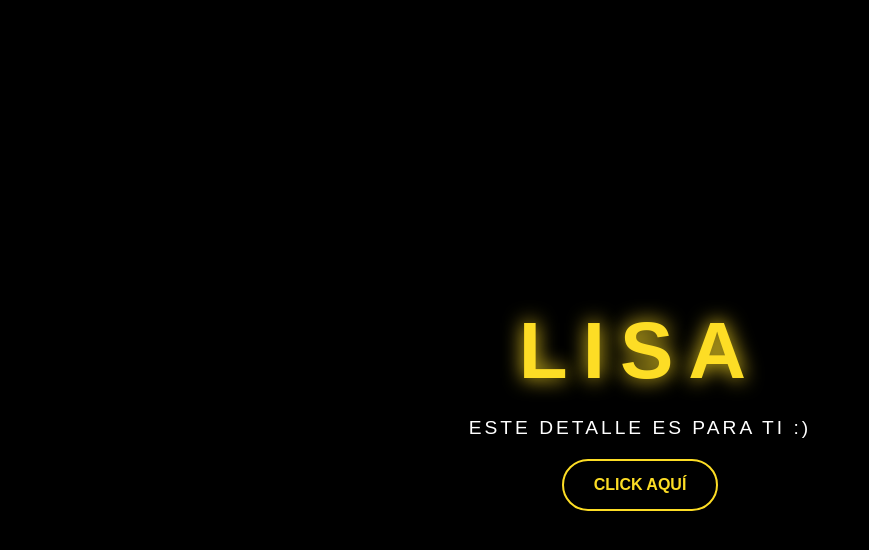
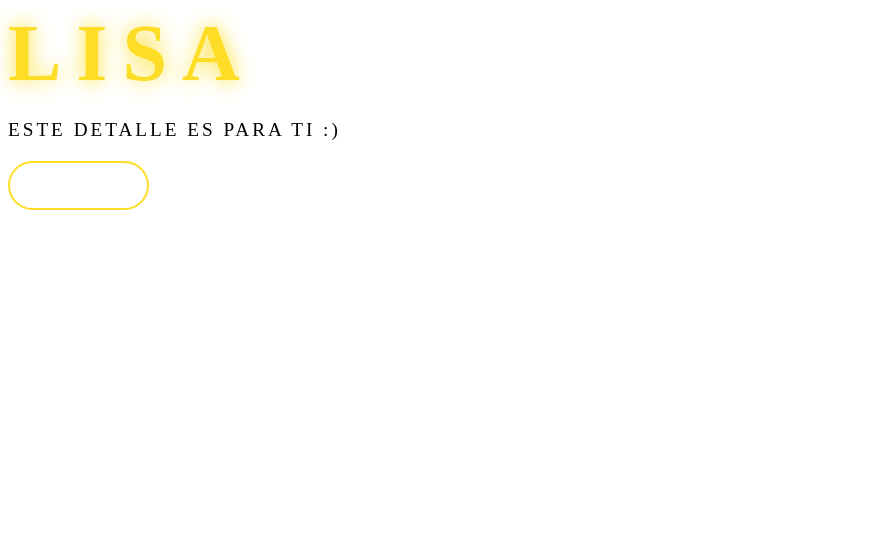
Before and after one commit to JSiana/Flores, a plain HTML site: page index.html in a window 1280 px wide. Shown: the whole page, without its empty margins (0-869 px from the left). Drawn offline with Linux system fonts and the light colour scheme.

Commit message:
Update index.html

```diff
--- a/index.html
+++ b/index.html
@@ -6,17 +6,17 @@
     <link rel="stylesheet" href="css/style.css">
     <title>Para Lisa</title>
 </head>
-<body class="body-welcome">
-    <div class="welcome-container">
+<body>
     <div class="greetings">
         <span>L</span><span>I</span><span>S</span><span>A</span>
     </div>
     <div class="description">
         <span>ESTE DETALLE ES PARA TI :)</span>
     </div>
-        <div class="button-wrapper">
-            <a href="flower.html" class="botones">CLICK AQUÍ</a>
-        </div>
+    <div class="button">
+        <button class="botones">
+            <a href="flower.html" style="color: #fff; text-decoration: none;">CLICK AQUÍ</a>
+        </button>
     </div>
 </body>
 </html>
```
Lines whose indentation alone changed are shown as unchanged.
